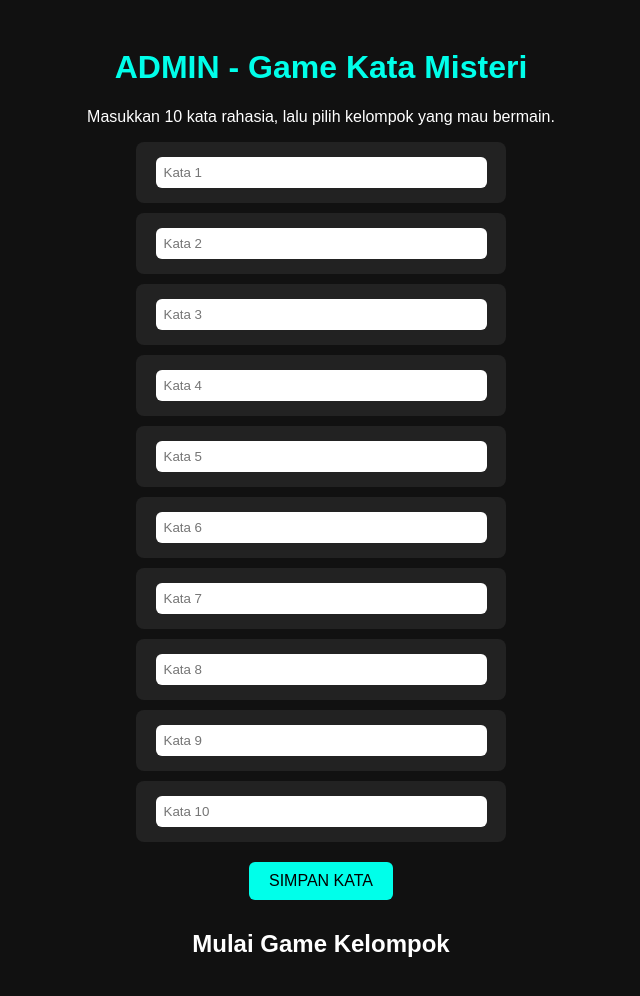
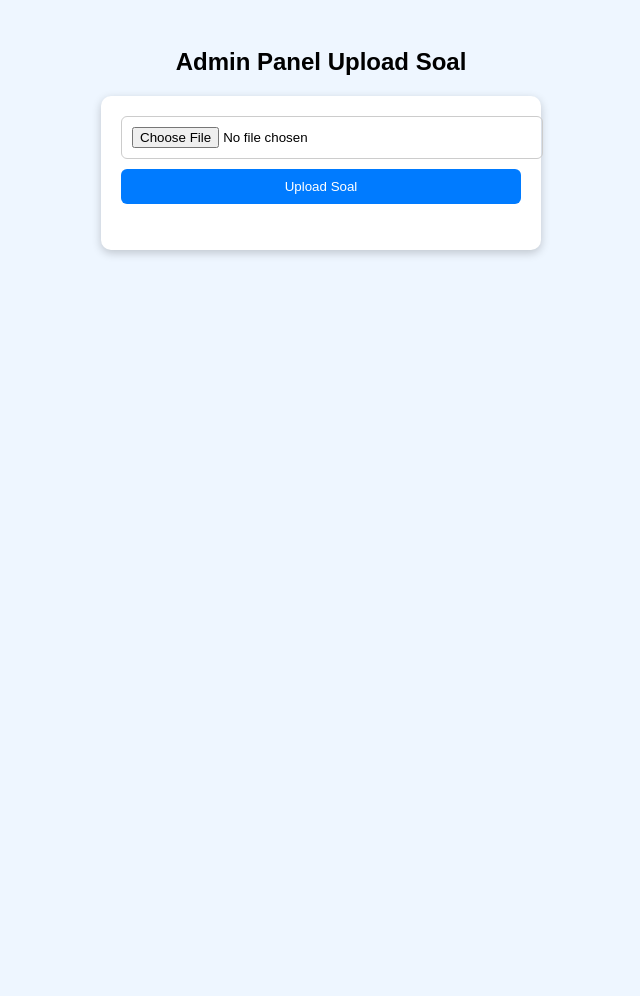
Before and after one commit to yanuar-moga/escape, a plain HTML site: page admin.html in a window 1280 px wide. Shown: the whole page, without its empty margins (319-959 px from the left). After the commit the page ends 800 px from the top, so only its background shows below. Drawn offline with Linux system fonts and the light colour scheme.

Commit message:
Update admin.html

```diff
--- a/admin.html
+++ b/admin.html
@@ -2,97 +2,90 @@
 <html lang="id">
 <head>
 <meta charset="UTF-8">
-<meta name="viewport" content="width=device-width, initial-scale=1.0">
-<title>Admin Kontrol Game Kata Misteri</title>
+<title>Admin – Upload Soal</title>
+<script src="https://cdnjs.cloudflare.com/ajax/libs/xlsx/0.18.5/xlsx.full.min.js"></script>
+<script src="https://www.gstatic.com/firebasejs/10.11.0/firebase-app.js"></script>
+<script src="https://www.gstatic.com/firebasejs/10.11.0/firebase-database.js"></script>
+
 <style>
-    body {
-        font-family: Arial, sans-serif;
-        background: #111;
-        color: #fff;
-        text-align: center;
-        padding: 20px;
-    }
-    h1 { color: #00ffea; }
-    .input-box {
-        background: #222;
-        padding: 10px;
-        margin: 10px auto;
-        max-width: 350px;
-        border-radius: 8px;
-    }
-    input {
-        width: 90%;
-        padding: 8px;
-        border-radius: 6px;
-        border: none;
-        margin: 5px;
-    }
-    button {
-        padding: 10px 20px;
-        border: none;
-        border-radius: 6px;
-        background: #00ffea;
-        color: #000;
-        font-size: 16px;
-        cursor: pointer;
-        margin-top: 10px;
-    }
-    .kelompok-btn {
-        background: #ffd700;
-        margin: 6px;
-        display: inline-block;
-    }
+body{
+  font-family:Arial;
+  background:#eef6ff;
+  text-align:center;
+  padding:20px;
+}
+.box{
+  background:white;
+  padding:20px;
+  border-radius:10px;
+  max-width:400px;
+  margin:auto;
+  box-shadow:0 3px 10px rgba(0,0,0,.2);
+}
+input,button{
+  padding:10px;
+  border-radius:6px;
+  border:1px solid #ccc;
+  width:100%;
+  margin-bottom:10px;
+}
+button{
+  background:#007bff;
+  color:#fff;
+  border:none;
+}
 </style>
 </head>
 <body>
 
-<h1>ADMIN - Game Kata Misteri</h1>
-<p>Masukkan 10 kata rahasia, lalu pilih kelompok yang mau bermain.</p>
+<h2>Admin Panel Upload Soal</h2>
 
-<div id="inputArea">
-    <div class="input-box"><input id="k1" placeholder="Kata 1"></div>
-    <div class="input-box"><input id="k2" placeholder="Kata 2"></div>
-    <div class="input-box"><input id="k3" placeholder="Kata 3"></div>
-    <div class="input-box"><input id="k4" placeholder="Kata 4"></div>
-    <div class="input-box"><input id="k5" placeholder="Kata 5"></div>
-    <div class="input-box"><input id="k6" placeholder="Kata 6"></div>
-    <div class="input-box"><input id="k7" placeholder="Kata 7"></div>
-    <div class="input-box"><input id="k8" placeholder="Kata 8"></div>
-    <div class="input-box"><input id="k9" placeholder="Kata 9"></div>
-    <div class="input-box"><input id="k10" placeholder="Kata 10"></div>
-</div>
-
-<button onclick="simpanKata()">SIMPAN KATA</button>
-
-<h2 style="margin-top:30px;">Mulai Game Kelompok</h2>
-
-<div id="tombolKelompok" style="display:none;">
-    <button class="kelompok-btn" onclick="mainKelompok(1)">Kelompok 1</button>
-    <button class="kelompok-btn" onclick="mainKelompok(2)">Kelompok 2</button>
-    <button class="kelompok-btn" onclick="mainKelompok(3)">Kelompok 3</button>
-    <button class="kelompok-btn" onclick="mainKelompok(4)">Kelompok 4</button>
-    <button class="kelompok-btn" onclick="mainKelompok(5)">Kelompok 5</button>
-    <button class="kelompok-btn" onclick="mainKelompok(6)">Kelompok 6</button>
+<div class="box">
+  <input type="file" id="fileExcel" accept=".xlsx, .xls">
+  <button onclick="uploadExcel()">Upload Soal</button>
+  <p id="status"></p>
 </div>
 
 <script>
-function simpanKata() {
+// ---- Firebase ---------------------------------
+const firebaseConfig = {
+  apiKey: "AIzaSyBr-nd0dxZl5q6DLPxMKLybJ7MyBc9kaBc",
+  authDomain: "realtime-database-f59b8.firebaseapp.com",
+  databaseURL: "https://realtime-database-f59b8-default-rtdb.asia-southeast1.firebasedatabase.app",
+  projectId: "realtime-database-f59b8",
+  storageBucket: "realtime-database-f59b8.appspot.com",
+  messagingSenderId: "320982155387",
+  appId: "1:320982155387:web:df67817761e282dee4a2de"
+};
+firebase.initializeApp(firebaseConfig);
+const db = firebase.database();
+
+// ---- Upload Excel ---------------------------------
+function uploadExcel(){
+  let file = document.getElementById("fileExcel").files[0];
+  if(!file){
+    alert("Pilih file Excel dulu!");
+    return;
+  }
+
+  let reader = new FileReader();
+  reader.onload = function(e){
+    let data = new Uint8Array(e.target.result);
+    let workbook = XLSX.read(data, { type: "array" });
+    let sheetName = workbook.SheetNames[0];
+    let sheet = XLSX.utils.sheet_to_json(workbook.Sheets[sheetName]);
+
     let kata = [];
-    for (let i = 1; i <= 10; i++) {
-        let val = document.getElementById("k" + i).value.trim();
-        if (val === "") {
-            alert("Semua kata harus terisi!");
-            return;
-        }
-        kata.push(val.toLowerCase());
-    }
-    localStorage.setItem("kataMisteri", JSON.stringify(kata));
-    alert("Kata berhasil disimpan!");
-    document.getElementById("tombolKelompok").style.display = "block";
-}
+    sheet.forEach(row=>{
+      kata.push(row.soal.toLowerCase());
+    });
 
-function mainKelompok(no) {
-    window.location.href = "kelompok" + no + ".html";
+    firebase.database().ref("kata_misteri").set(kata)
+    .then(()=>{
+      document.getElementById("status").innerHTML = "✅ Upload berhasil! Soal tersimpan di database.";
+    });
+  };
+  reader.readAsArrayBuffer(file);
 }
 </script>
 
```
